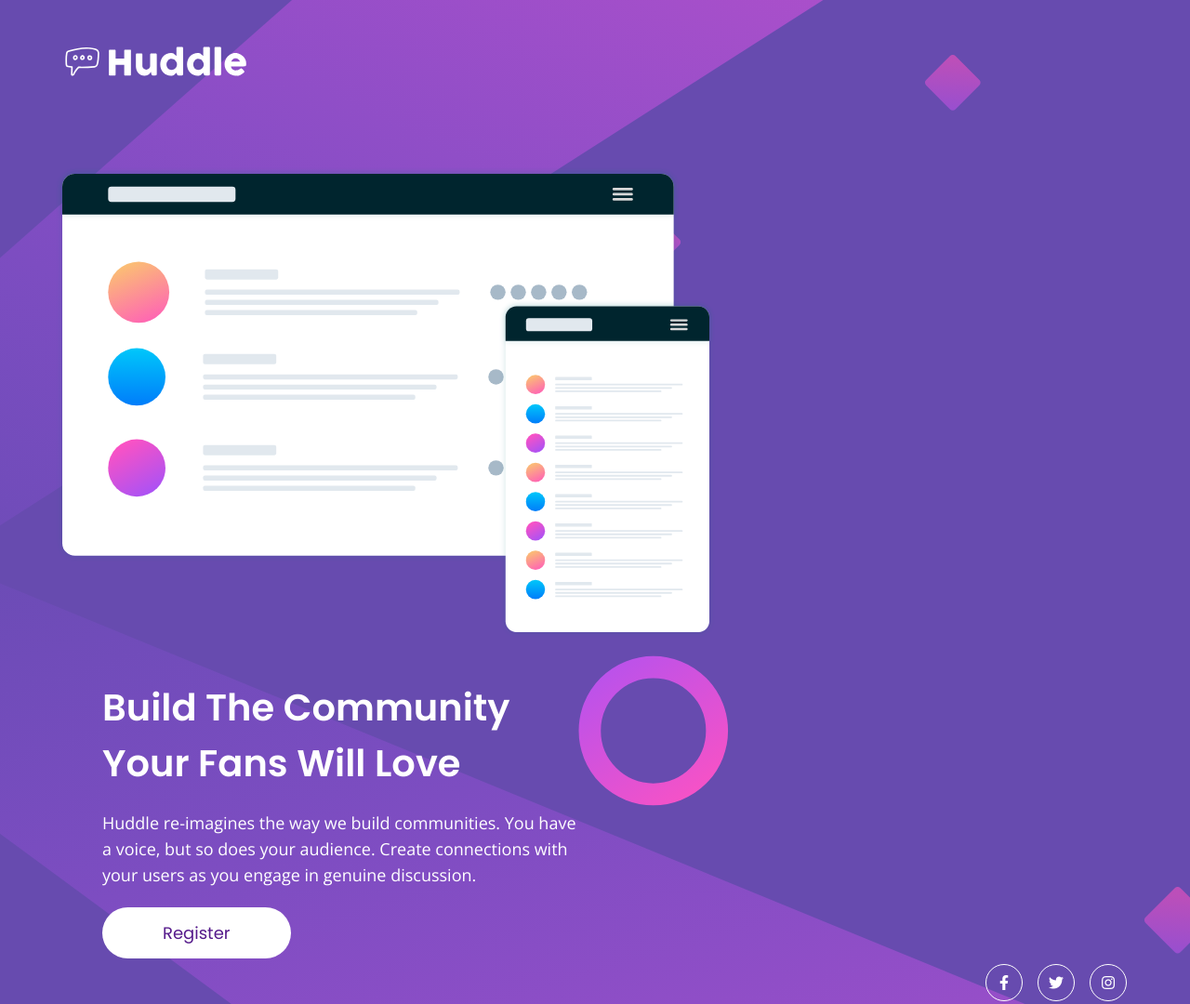
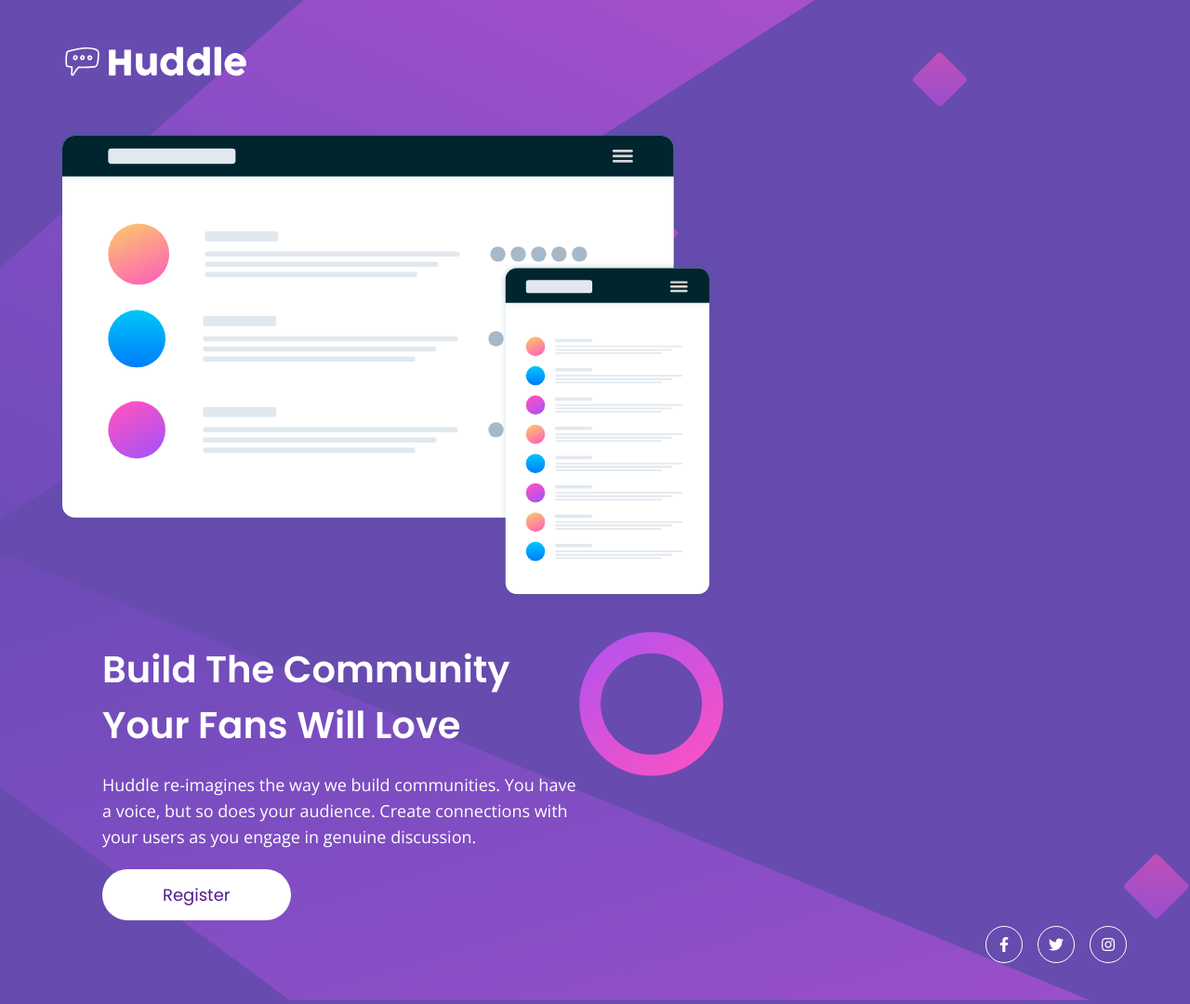
Before and after one commit to juliomar22/projeto-huddle, a plain HTML site: page index.html in a window 1280 px wide. Shown: the top 1080 px of the page at 93% size. Drawn offline with nearby package versions, Linux system fonts and the light colour scheme.

```diff
--- a/src/css/style.css
+++ b/src/css/style.css
@@ -1,3 +1,9 @@
+html {
+    max-width: 1440px;
+    height: auto;
+    display: flex;
+}
+
 body {
     background: url('../images/bg-desktop.svg') hsl(257, 40%, 49%) center center no-repeat;
     background-size: cover;
@@ -5,11 +11,12 @@ body {
     font-family: "Poppins", sans-serif;
     background-size: cover;
     max-width: 100%;
+    align-items: center;
+    justify-content: center;
 }
 
 .header {
     margin-bottom: 40px;
-    height: 100px;
 }
 
 .header .logo {
```
